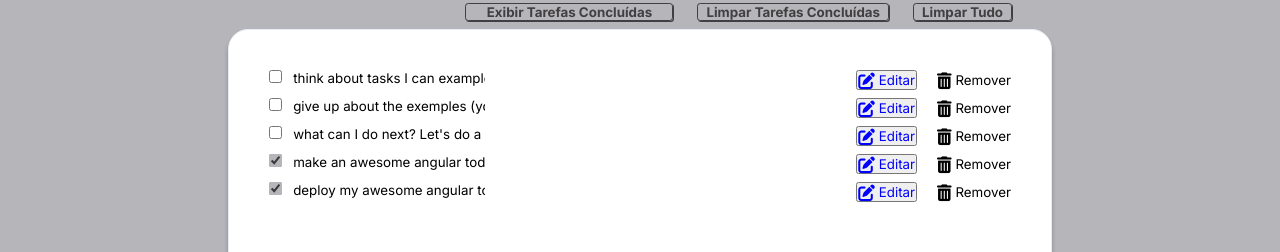
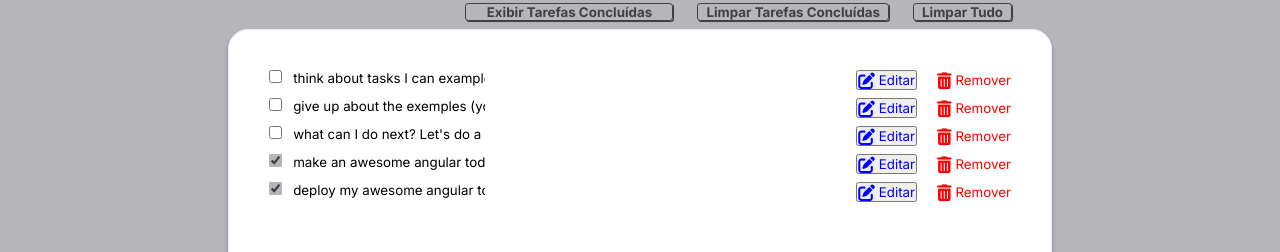
Before and after one commit to henrymzs/teste-trainee, an Angular app: page /#/todo in a window 1280 px wide. Shown: the part 237-489 px from the top of the page. Built offline with nearby package versions, Linux system fonts and the light colour scheme.

Commit message:
fix: mudando a cor do botao de deletar para vermelho para indicar uma acao destrutiva

```diff
--- a/src/app/todo/todo-item/todo-item.component.css
+++ b/src/app/todo/todo-item/todo-item.component.css
@@ -40,10 +40,14 @@
 .todo-item_delete {
   width: 10px;
   width: fit-content;
-  color: red;
+  color: rgb(255, 0, 0);
   background: none;
   border: none;
   cursor: pointer;
+}
+
+.todo-item_delete:hover {
+  color: rgb(165, 0, 0);
 }
 
 
--- a/src/app/todo/todo-item/todo-item.component.html
+++ b/src/app/todo/todo-item/todo-item.component.html
@@ -7,7 +7,7 @@
     <button class="todo-item_edit">
       <i class="fas fa-edit fa-lg"></i> Editar
     </button>
-    <button class="todo-item_delete" style="color: black" (click)="deleteTodo()">
+    <button class="todo-item_delete" (click)="deleteTodo()">
       <i class="fas fa-trash-alt fa-lg"></i> Remover
     </button>
   </div>
```
Also changed, not shown: 1 other file (tests, documents, lock files or other folders).
